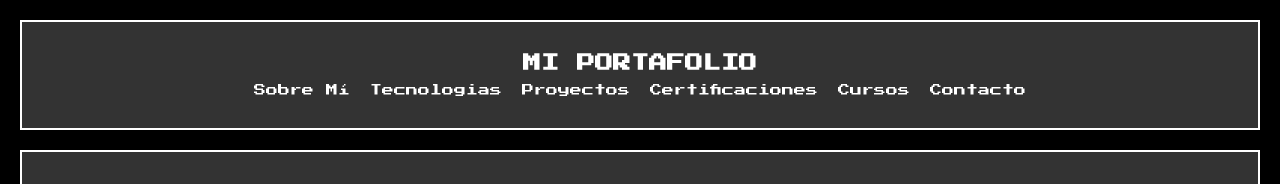
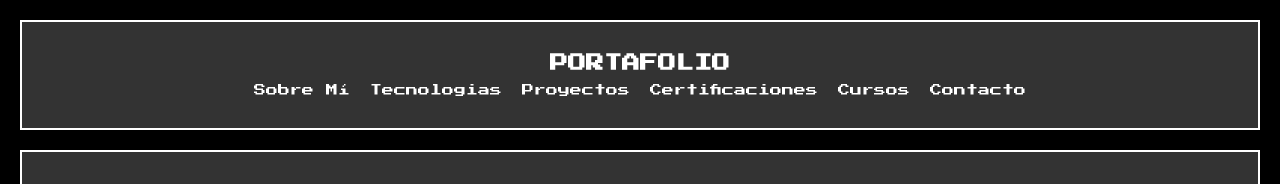
Before and after one commit to guidomoramora/portfolio, a plain HTML site: page index.html in a window 1280 px wide. Shown: the top 184 px of the page. Drawn offline with Linux system fonts and the light colour scheme.

```diff
--- a/index.html
+++ b/index.html
@@ -9,7 +9,7 @@
 </head>
 <body>
     <header>
-        <h1>Mi Portafolio</h1>
+        <h1>Portafolio</h1>
         <nav>
             <ul>
                 <li><a href="#about">Sobre Mí</a></li>
```
Also changed, not shown: images/foto_profile.png.
